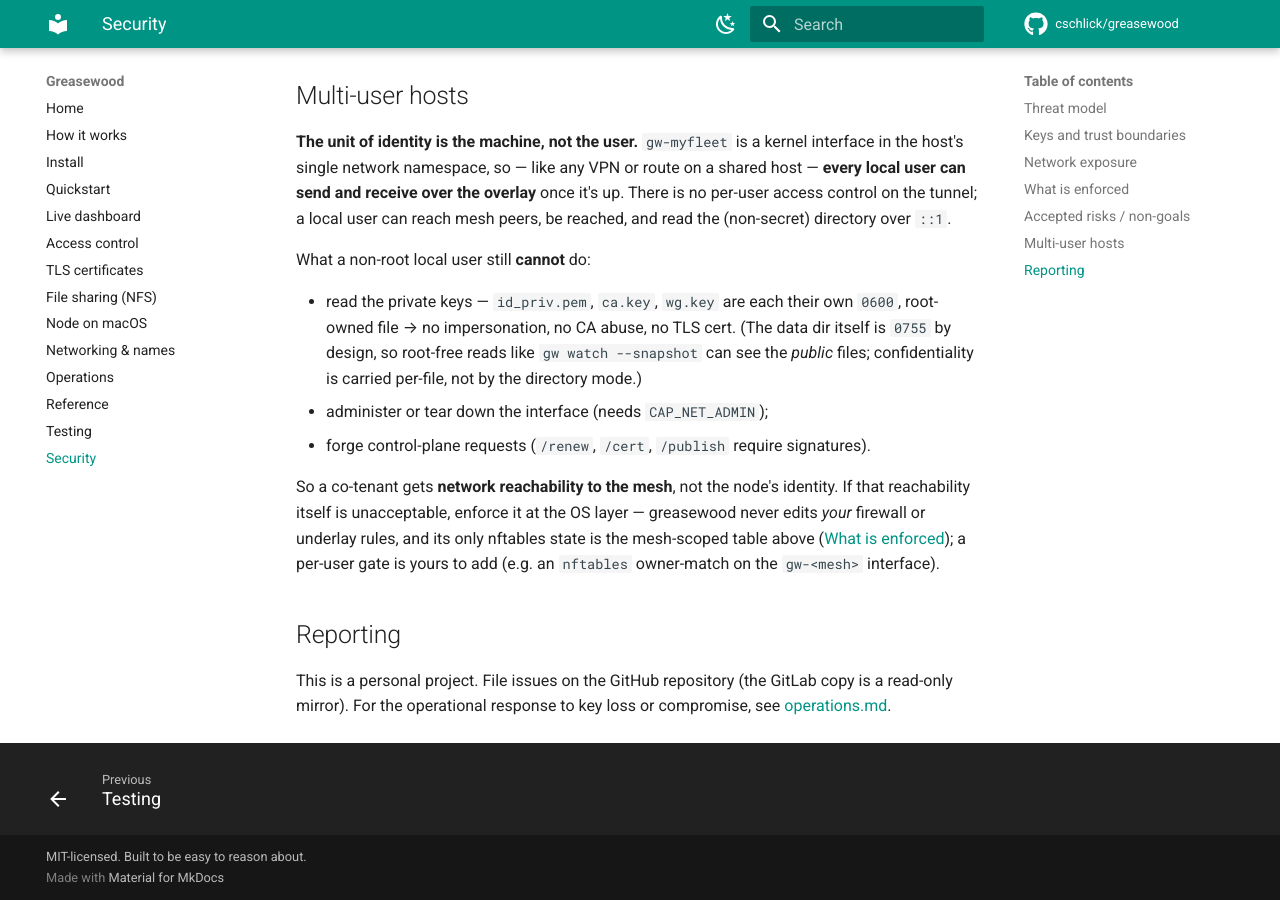
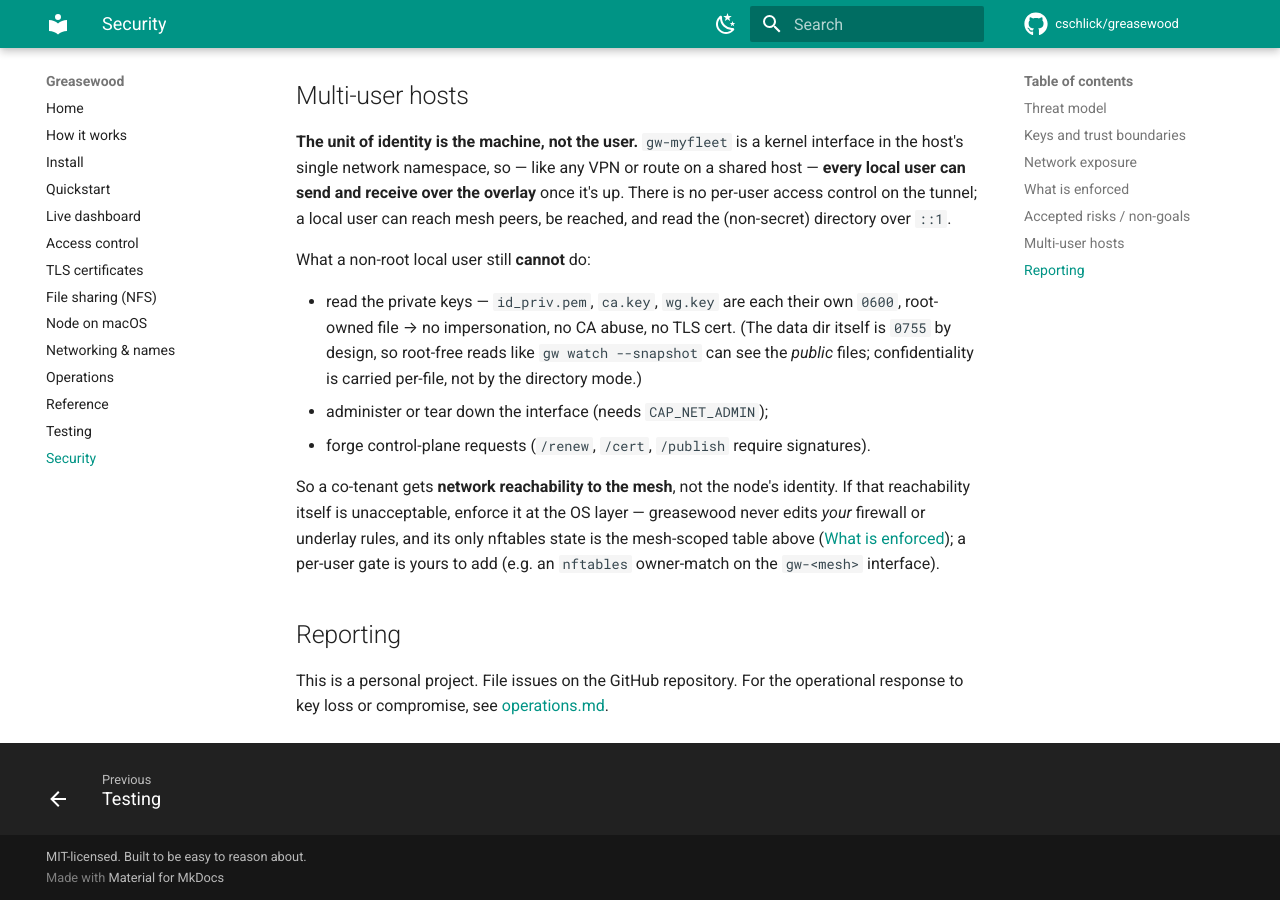
Before and after one commit to cschlick/greasewood, an MkDocs documentation site: the page built from docs/security.md, in a window 1280 px wide and 900 px high, scrolled down 4785 px. Built offline with MkDocs 1.6.1 and Material for MkDocs 9.7.7, drawn with Linux system fonts in a browser that asks for light colours; comment, search, counter and statistics services are not loaded.

Commit message:
ci: drop the GitLab mirror
Nodes now install over IPv6 via pipx, so the GitLab IPv6 mirror is no
longer needed. Removes the mirror.yml workflow (and its GITLAB_MIRROR_TOKEN /
PUSH_TO_GITLAB secrets are now unused), the dual-push setup in git_config.sh,
and the GitLab-mirror mentions in SECURITY.md / docs/security.md.

```diff
--- a/docs/security.md
+++ b/docs/security.md
@@ -178,6 +178,5 @@
 
 ## Reporting
 
-This is a personal project. File issues on the GitHub repository (the
-GitLab copy is a read-only mirror). For the operational response to key loss or
-compromise, see [operations.md](operations.md).
+This is a personal project. File issues on the GitHub repository. For the
+operational response to key loss or compromise, see [operations.md](operations.md).
```
Also changed, not shown: SECURITY.md (+2 -3 lines), 2 other files.
